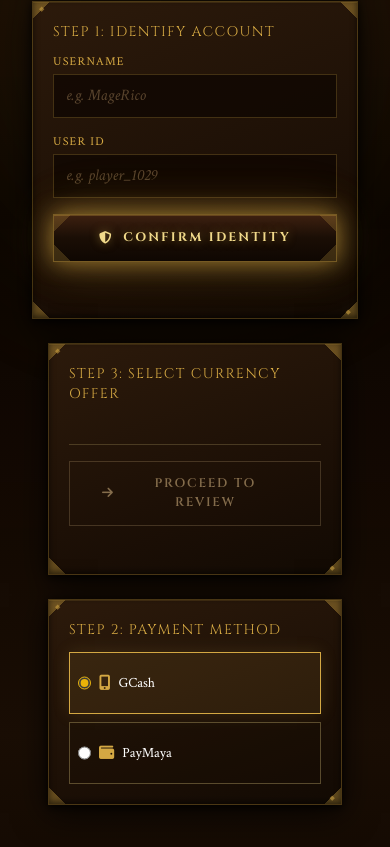
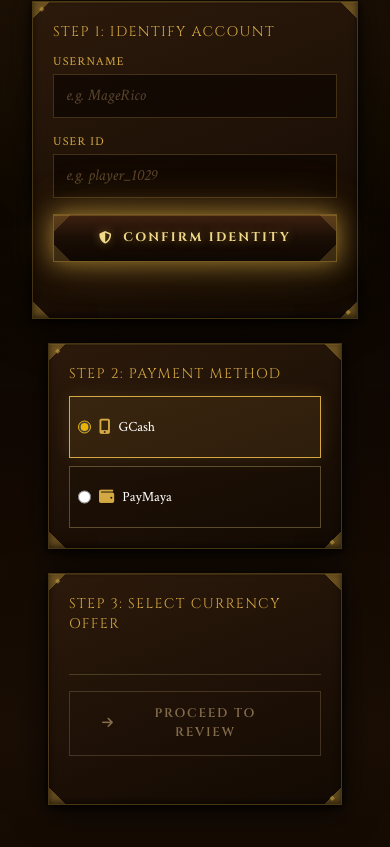
Before and after one commit to Sedoia/Mathwizard, a website: page pages/top-up.html in a window 390 px wide. Shown: the part 615-1462 px from the top of the page. Drawn offline with nearby package versions, Linux system fonts and the light colour scheme; no server answers; a web font is replaced by a local one.

Commit message:
fixing22

```diff
--- a/pages/top-up.html
+++ b/pages/top-up.html
@@ -94,7 +94,7 @@
 
                 </aside>
 
-                <section class="order-2 lg:order-2 lg:col-span-2">
+                <section class="order-3 lg:order-2 lg:col-span-2">
                     <div class="parchment-panel p-5 sm:p-6">
                         <div class="flex items-center justify-between gap-3 mb-5">
                             <h3 class="font-heading text-sm uppercase tracking-widest text-ncst-gold">Step 3: Select Currency Offer</h3>
@@ -110,7 +110,7 @@
                     </div>
                 </section>
 
-                <section class="order-3 lg:order-3 lg:col-span-1">
+                <section class="order-2 lg:order-3 lg:col-span-1">
                     <div class="parchment-panel p-5 sm:p-6">
                         <h3 class="font-heading text-sm uppercase tracking-widest text-ncst-gold mb-3">Step 2: Payment Method</h3>
                         <div class="space-y-2" id="payment-methods">
```
